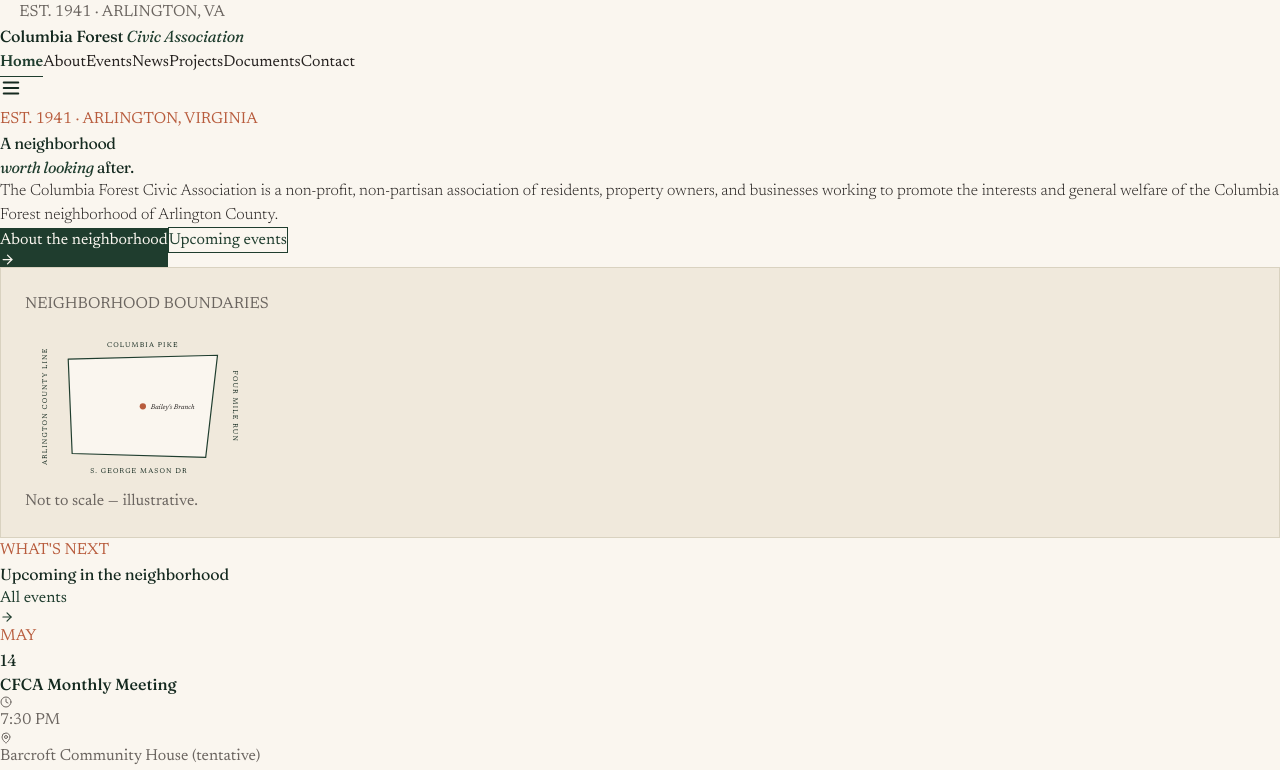
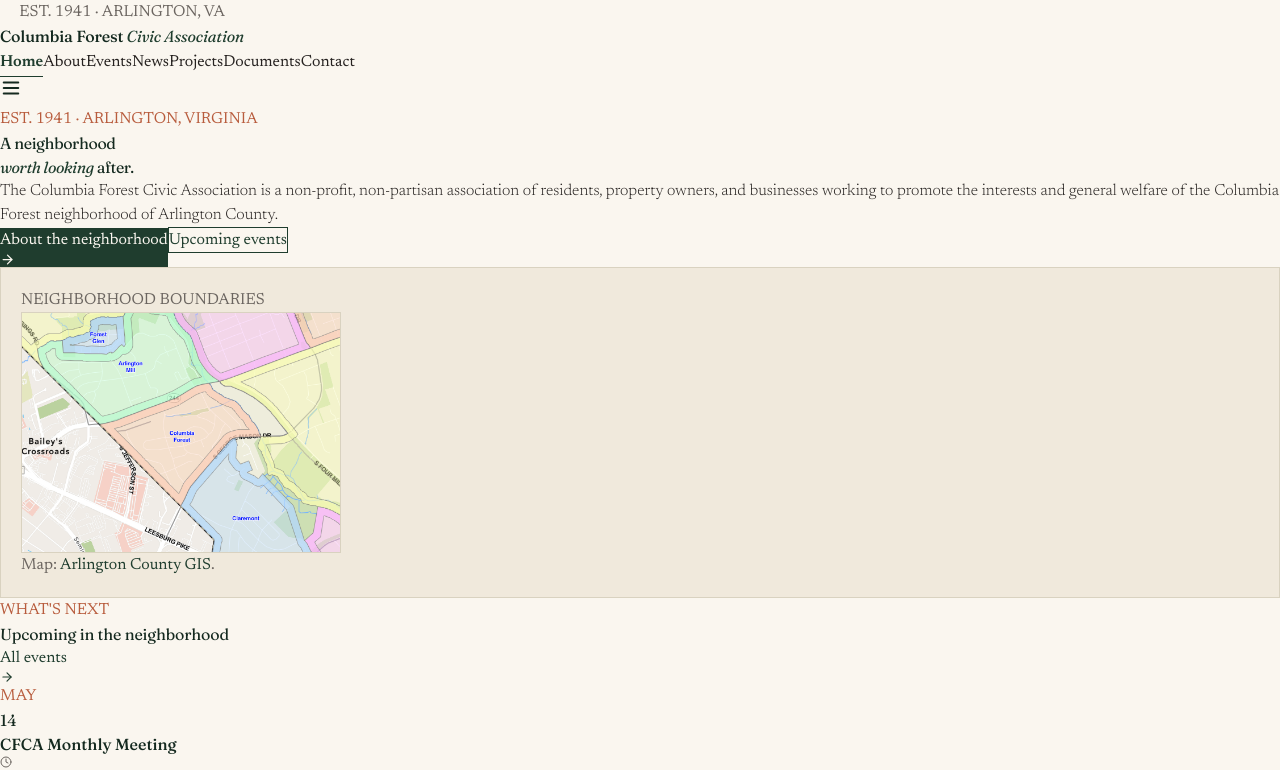
Before and after one commit to jfsubs/columbia-forest, a React (Vite) app: page / in a window 1280 px wide. Shown: the top 770 px of the page. Built offline with nearby package versions, Linux system fonts and the light colour scheme.

Commit message:
Replace stylized map with Arlington County GIS crop

```diff
--- a/src/App.jsx
+++ b/src/App.jsx
@@ -657,15 +657,15 @@ function Hero({ setPage }) {
 }
 
 function BoundaryMap({ compact = false }) {
-  // Stylized representation of Columbia Forest boundaries.
-  // North: Columbia Pike. East: Four Mile Run. South: S. George Mason Drive.
+  // Map image of Columbia Forest and its immediate neighbors, cropped from
+  // the Arlington County GIS viewer. Attribution rendered below.
   return (
     <div
       className="relative"
       style={{
         backgroundColor: COLORS.creamDark,
         border: `1px solid ${COLORS.line}`,
-        padding: compact ? "1.5rem" : "2.5rem",
+        padding: compact ? "1.25rem" : "1.75rem",
       }}
     >
       <div
@@ -674,83 +674,30 @@ function BoundaryMap({ compact = false }) {
       >
         NEIGHBORHOOD BOUNDARIES
       </div>
-      <svg
-        viewBox="0 0 280 220"
-        className="w-full h-auto"
-        style={{ maxWidth: compact ? "220px" : "340px" }}
-      >
-        {/* neighborhood shape: quadrilateral bounded by Columbia Pike (N), Four Mile Run (E), S. George Mason Dr (S), Arlington County line (W) — per CFCA Bylaws, Article II */}
-        <polygon
-          points="55,55 245,50 230,180 60,175"
-          fill={COLORS.cream}
-          stroke={COLORS.forest}
-          strokeWidth="1.5"
-        />
-        {/* Bailey's Branch Park dot */}
-        <circle cx="150" cy="115" r="4" fill={COLORS.terracotta} />
-        <text
-          x="160"
-          y="119"
-          fontSize="9"
-          fill={COLORS.ink}
-          fontFamily="Newsreader, serif"
-          fontStyle="italic"
-        >
-          Bailey's Branch
-        </text>
-        {/* boundary labels */}
-        <text
-          x="150"
-          y="40"
-          textAnchor="middle"
-          fontSize="9"
-          fill={COLORS.forestDark}
-          fontFamily="Newsreader, serif"
-          letterSpacing="1.5"
-        >
-          COLUMBIA PIKE
-        </text>
-        <text
-          x="265"
-          y="115"
-          textAnchor="middle"
-          fontSize="9"
-          fill={COLORS.forestDark}
-          fontFamily="Newsreader, serif"
-          letterSpacing="1.5"
-          transform="rotate(90 265,115)"
-        >
-          FOUR MILE RUN
-        </text>
-        <text
-          x="145"
-          y="200"
-          textAnchor="middle"
-          fontSize="9"
-          fill={COLORS.forestDark}
-          fontFamily="Newsreader, serif"
-          letterSpacing="1.5"
-        >
-          S. GEORGE MASON DR
-        </text>
-        <text
-          x="28"
-          y="115"
-          textAnchor="middle"
-          fontSize="9"
-          fill={COLORS.forestDark}
-          fontFamily="Newsreader, serif"
-          letterSpacing="1.5"
-          transform="rotate(-90 28,115)"
-        >
-          ARLINGTON COUNTY LINE
-        </text>
-      </svg>
+      <img
+        src="/columbia-forest-map.png"
+        alt="Map of Columbia Forest and surrounding Arlington neighborhoods, with Columbia Forest shaded at center"
+        className="w-full h-auto block"
+        style={{
+          border: `1px solid ${COLORS.line}`,
+          maxWidth: compact ? "320px" : "420px",
+        }}
+      />
       <div
         className="text-xs mt-3 italic"
         style={{ color: COLORS.stone, fontFamily: "Newsreader, serif" }}
       >
-        Not to scale — illustrative.
+        Map:{" "}
+        <a
+          href="https://experience.arcgis.com/experience/a9990f1fe2924fefac18b6f323ee7c87/"
+          target="_blank"
+          rel="noopener noreferrer"
+          className="underline hover:no-underline"
+          style={{ color: COLORS.forest }}
+        >
+          Arlington County GIS
+        </a>
+        .
       </div>
     </div>
   );
```
Also changed, not shown: public/columbia-forest-map.png (added).
